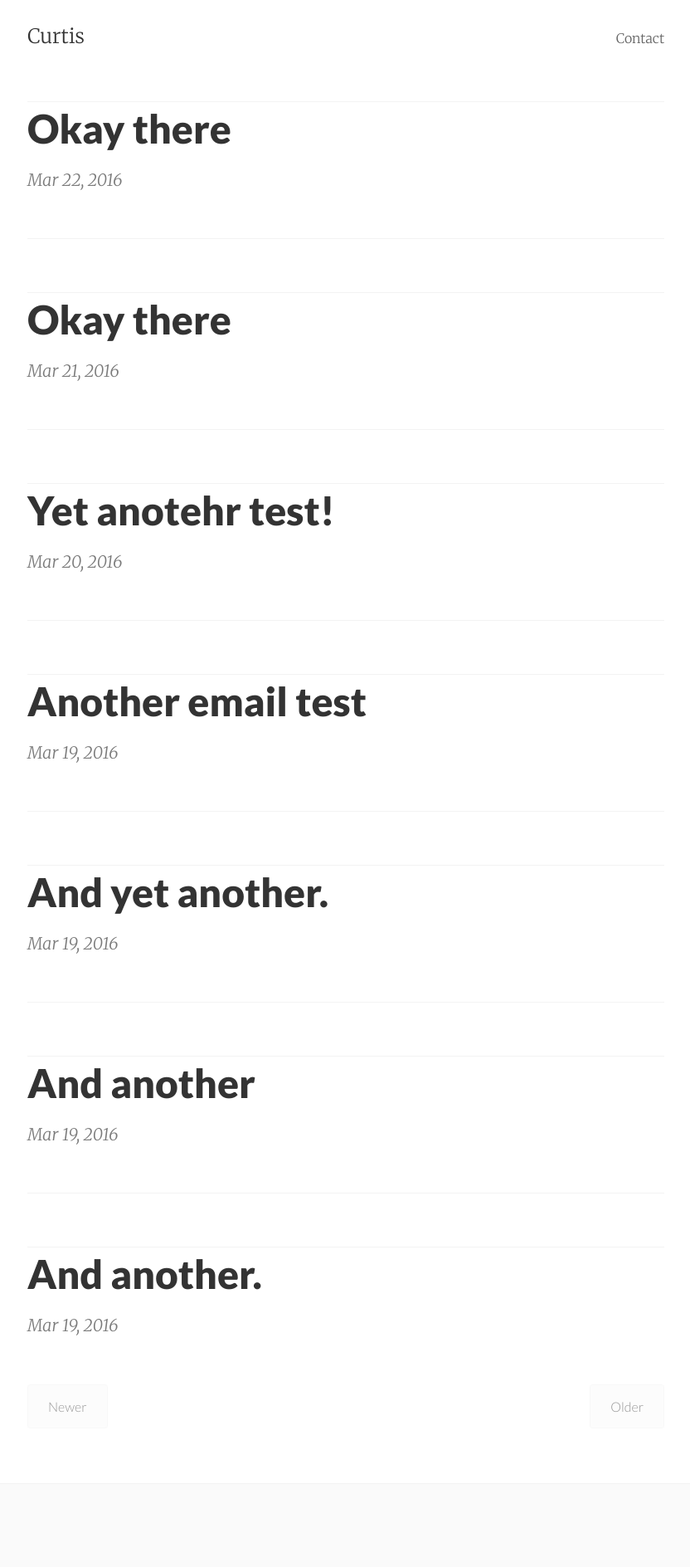
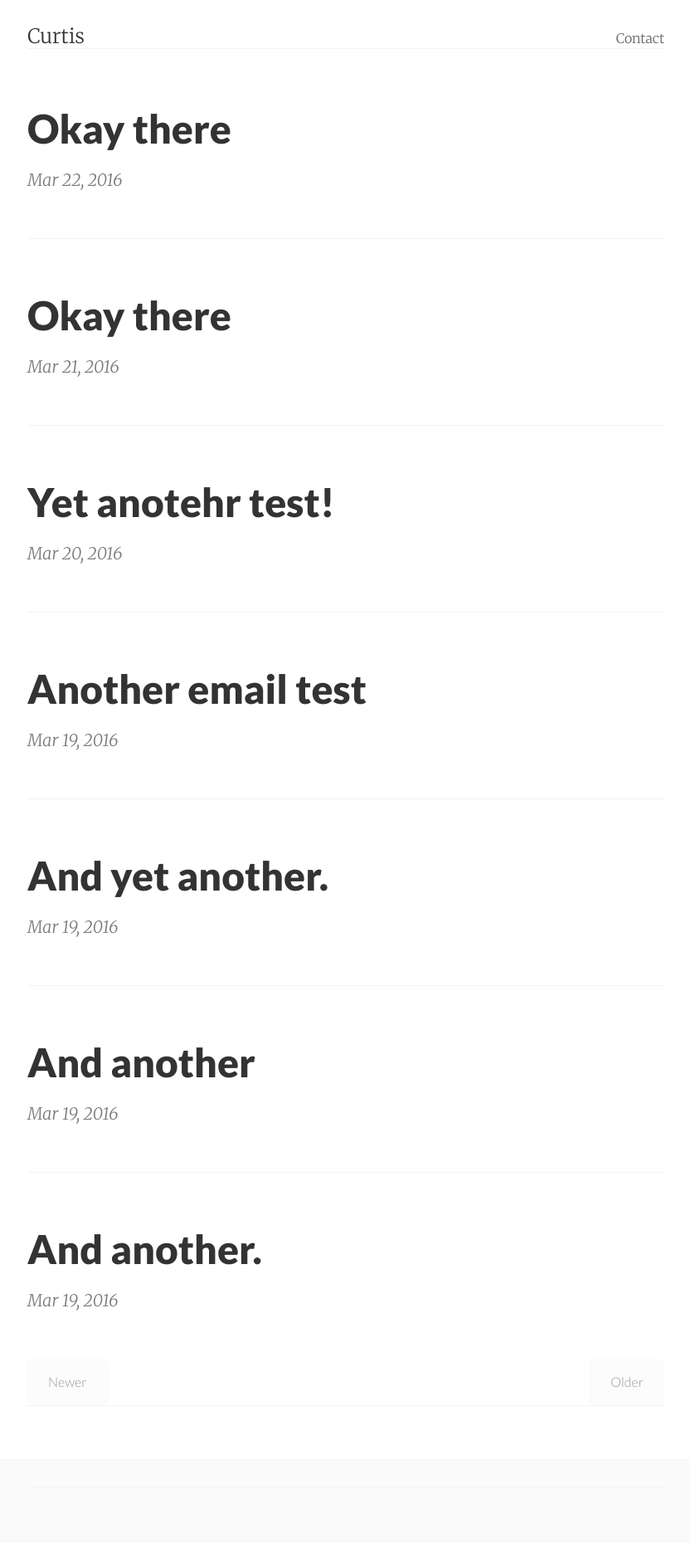
Before and after one commit to EconomiCurtis/EconomiCurtis.github.io, a Jekyll site: the page built from index.html, in a window 1280 px wide. Shown: the whole page at 83% size, without its empty margins (223-1055 px from the left). Built offline with Jekyll 4.4.1, drawn with Linux system fonts in a browser that asks for light colours; the list of posts is cut into pages by our own code; after the commit the page ends 1859 px from its top, so only the background shows below that.

Commit message:
Update pixyll.css

```diff
--- a/css/pixyll.css
+++ b/css/pixyll.css
@@ -96,7 +96,6 @@
   margin-bottom: 1rem;
   padding-bottom: .5rem;
   border-bottom: thin solid #f3f3f3;
-  border-top: thin solid #f3f3f3;
 }
 
 .posts .post:last-child {
@@ -145,6 +144,7 @@
 
 .wrap .measure {
   margin: 0 auto;
+  border-bottom: thin solid #f3f3f3;
 }
 
 .meta,
```
